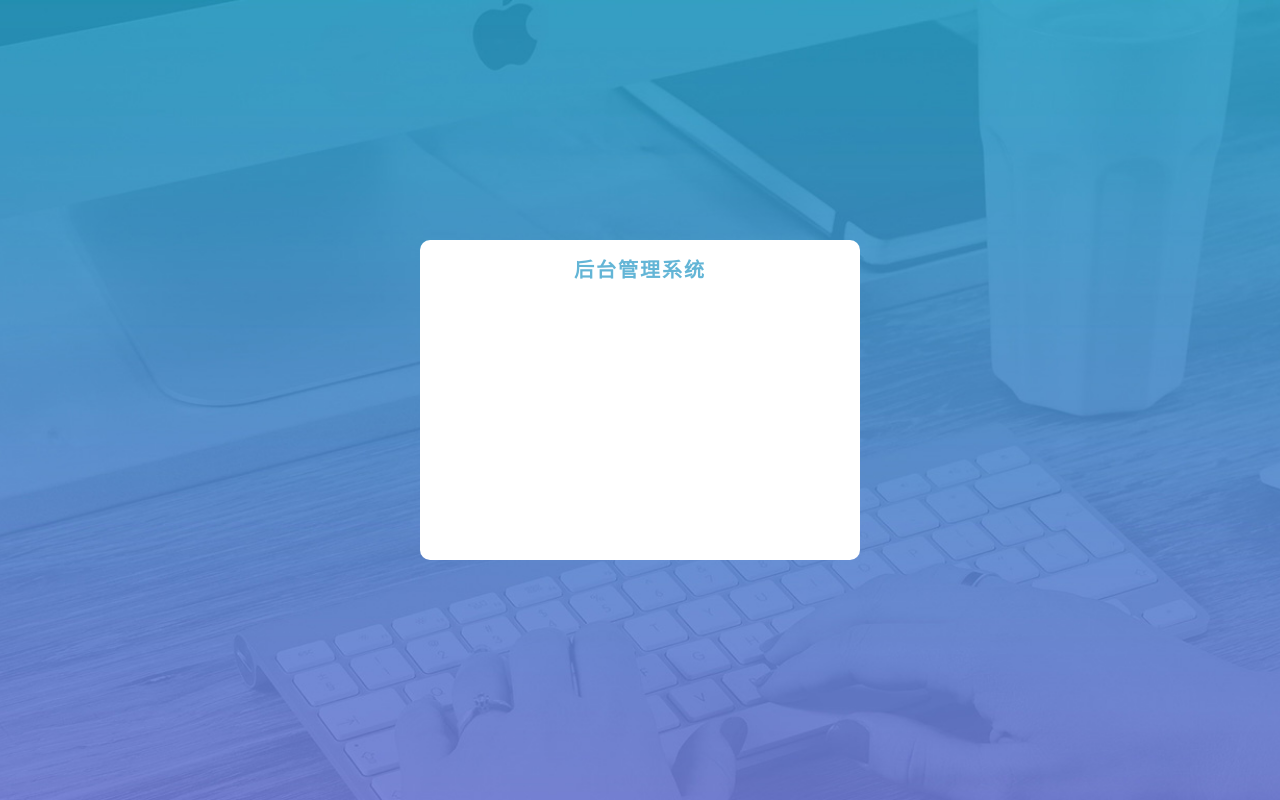
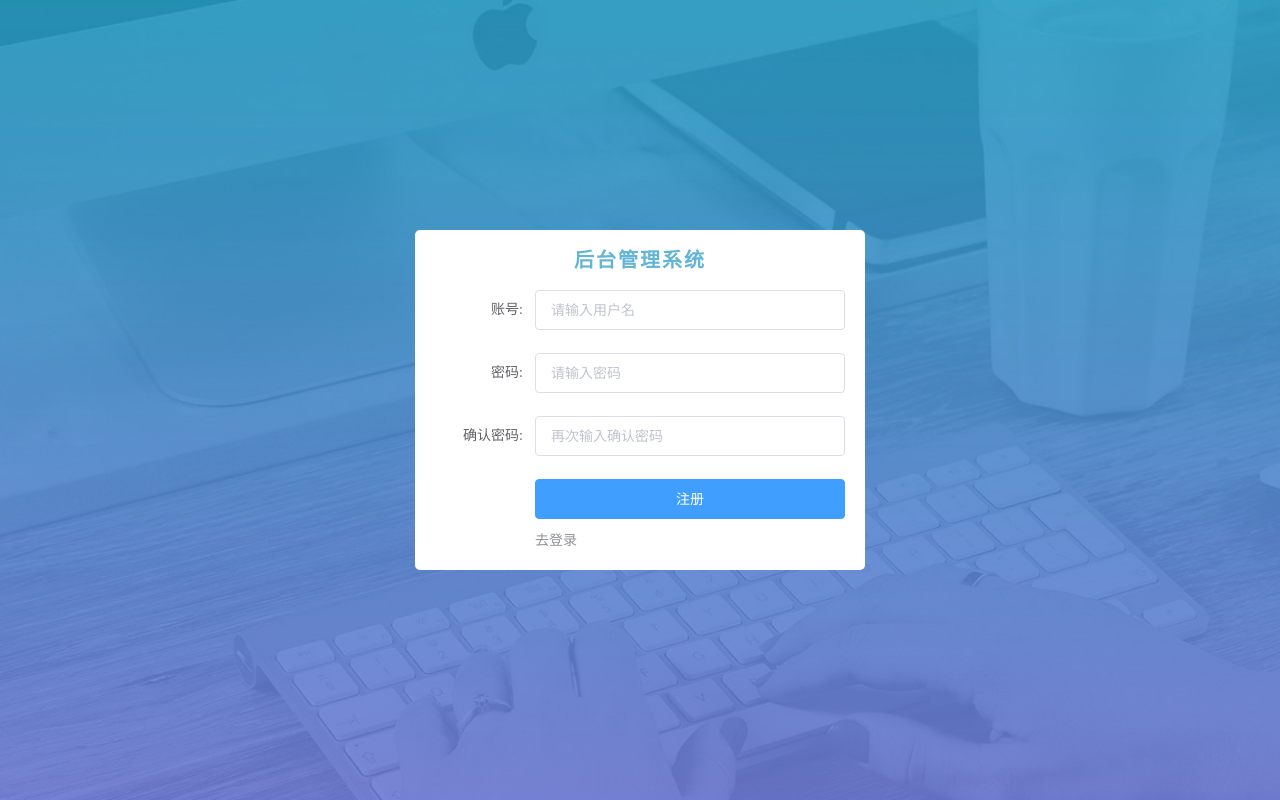
Before and after one commit to yang061/vue-event, a Vue app: page /#/reg in a window 1280 px wide. Built offline with nearby package versions, Linux system fonts and the light colour scheme.

Commit message:
表单校验实现

```diff
--- a/src/views/register/index.vue
+++ b/src/views/register/index.vue
@@ -6,15 +6,93 @@
       <!-- 标题的盒子 -->
       <div class="title">{{ title }}</div>
       <!-- 注册的表单区域 -->
+      <el-form
+        ref="form"
+        :model="form"
+        label-width="100px"
+        :rules="rulesObj"
+        hide-required-asterisk="false"
+      >
+        <el-form-item label="账号:" prop="username">
+          <el-input
+            v-model="form.username"
+            placeholder="请输入用户名"
+          ></el-input>
+        </el-form-item>
+        <el-form-item label="密码:" prop="password">
+          <el-input
+            type="password"
+            v-model="form.password"
+            placeholder="请输入密码"
+          ></el-input>
+        </el-form-item>
+        <el-form-item label="确认密码:" prop="rePassword">
+          <el-input
+            type="password"
+            v-model="form.rePassword"
+            placeholder="再次输入确认密码"
+          ></el-input>
+        </el-form-item>
+        <el-form-item>
+          <el-button type="primary" @click="registerFn" class="btn-reg"
+            >注册</el-button
+          >
+          <el-link type="info">去登录</el-link>
+        </el-form-item>
+      </el-form>
     </div>
   </div>
 </template>
 <script>
+// 经验:
+/*
+  前端绑定数据对象属性名,可以直接跟要调用的功能接口的参数名一致
+  好处:我可以把前端对象(带着同名的属性和前端的值)发给后台,触发简写
+*/
 export default {
   name: 'my-register',
   data () {
+    // 定义校验函数,必须在data里面定义,以确保能够使用this.form
+    const checkRePassword = (rule, value, callback) => {
+      if (value !== this.form.password) {
+        // 如果验证失败,那调用回调函数,抛出一个Error
+        callback(new Error('两次输入的密码不一致!!!'))
+      } else {
+        // 如果验证成功,直接执行回调函数
+        callback()
+      }
+    }
     return {
-      title: '后台管理系统'
+      title: '后台管理系统',
+      form: { // 表单数据对象
+        username: '', // 用户名
+        password: '', // 密码
+        rePassword: '' // 确认密码
+      },
+      // 表单规则校验对象,里面的规则名字和属性名字一样
+      rulesObj: {
+        username: [
+          { required: true, message: '请输入用户名', trigger: 'blur' },
+          // pattern:正则匹配,大小写字母加数字,长度限定为1-10个字符,trigger是触发的条件(blur:失去焦点),message:输入错误时提示的信息
+          { pattern: /^[a-zA-Z0-9]{1,10}$/, message: '用户名必须是长度1-10的大小写字母和数字', trigger: 'blur' }
+        ],
+        password: [
+          { required: true, message: '请输入密码', trigger: 'blur' },
+          // \S代表非空
+          { pattern: /^\S{6,15}$/, message: '密码必须是6-15位的非空字符', trigger: 'blur' }
+        ],
+        // 自定义
+        rePassword: [{ required: true, message: '请再次输入密码', trigger: 'blur' }, {
+          validator: checkRePassword, trigger: 'blur'
+        }, { pattern: /^\S{6,15}$/, message: '密码必须是6-15位的非空字符', trigger: 'blur' }]
+      }
+
+    }
+  },
+
+  methods: {
+    // 注册=>点击事件
+    registerFn () {
 
     }
   }
@@ -31,9 +109,9 @@ export default {
   height: 100%;
   .reg-box {
     background-color: #fff;
-    border-radius: 10px;
-    width: 400px;
-    height: 300px;
+    border-radius: 5px;
+    width: 410px;
+    height: 320px;
     // 固定定位,实现居中效果
     position: absolute;
     top: 50%;
@@ -50,6 +128,11 @@ export default {
       // 改变字间距(左右)
       letter-spacing: 2px;
     }
+
+    .btn-reg {
+      // 修改注册按钮大小
+      width: 100%;
+    }
   }
 }
 </style>>
```
